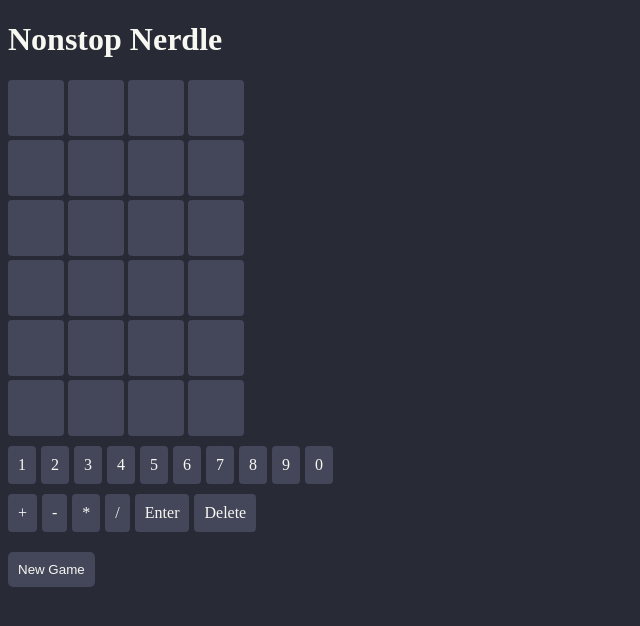
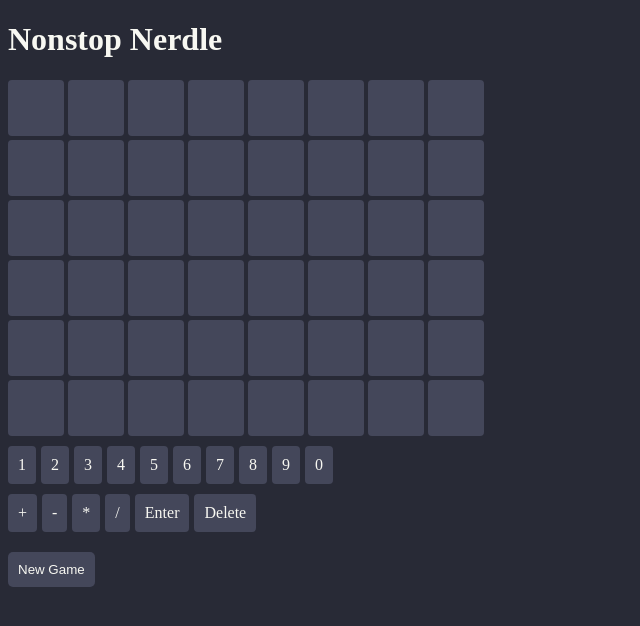
Before and after one commit to bh-392/nonstop-nerdle, a React (Create React App) app: page / in a window 1280 px wide. Shown: the top 626 px of the page, without its empty margins (0-640 px from the left). Built offline with nearby package versions, Linux system fonts and the light colour scheme.

Commit message:
Update constants

```diff
--- a/src/constants.js
+++ b/src/constants.js
@@ -1,4 +1,4 @@
-export const NUM_OF_BLOCKS_PER_ROW = 4;
+export const NUM_OF_BLOCKS_PER_ROW = 8;
 export const NUM_OF_ATTEMPTS = 6;
 
 export const TOKENS = [
```
